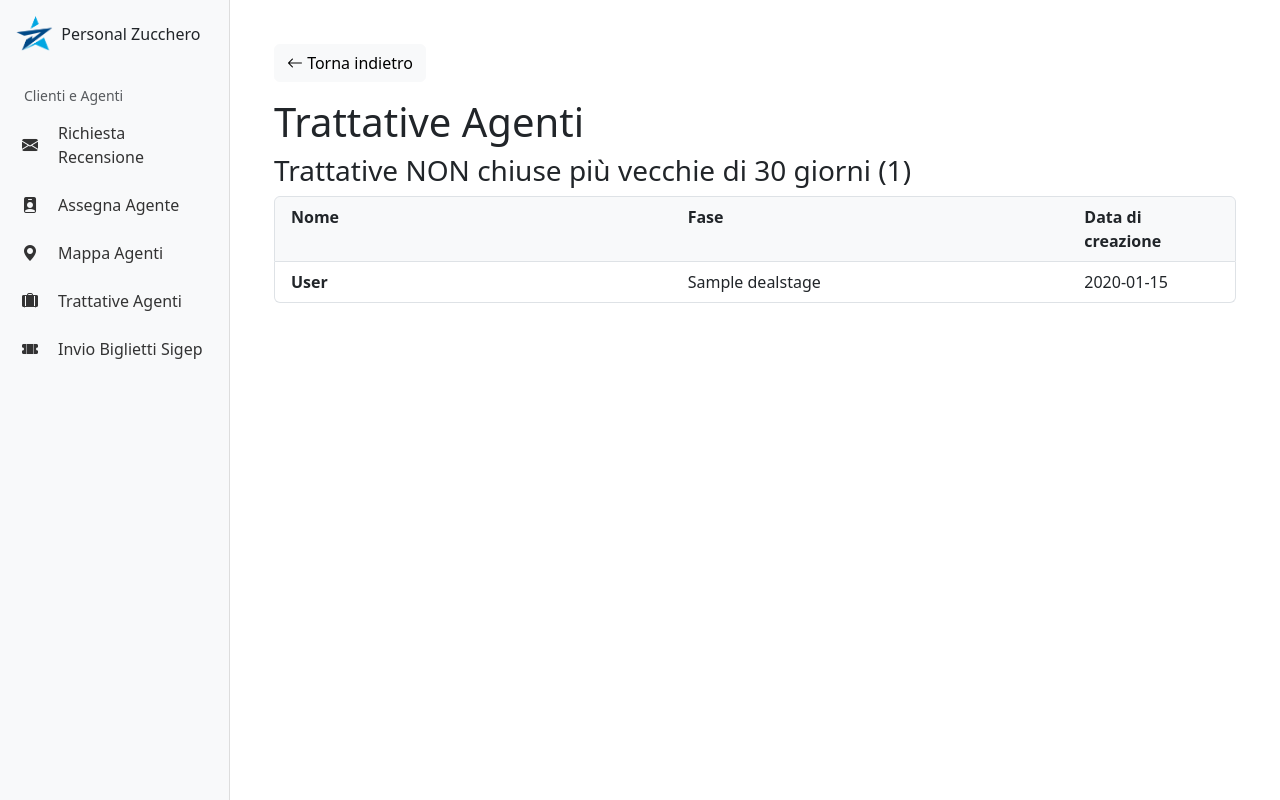
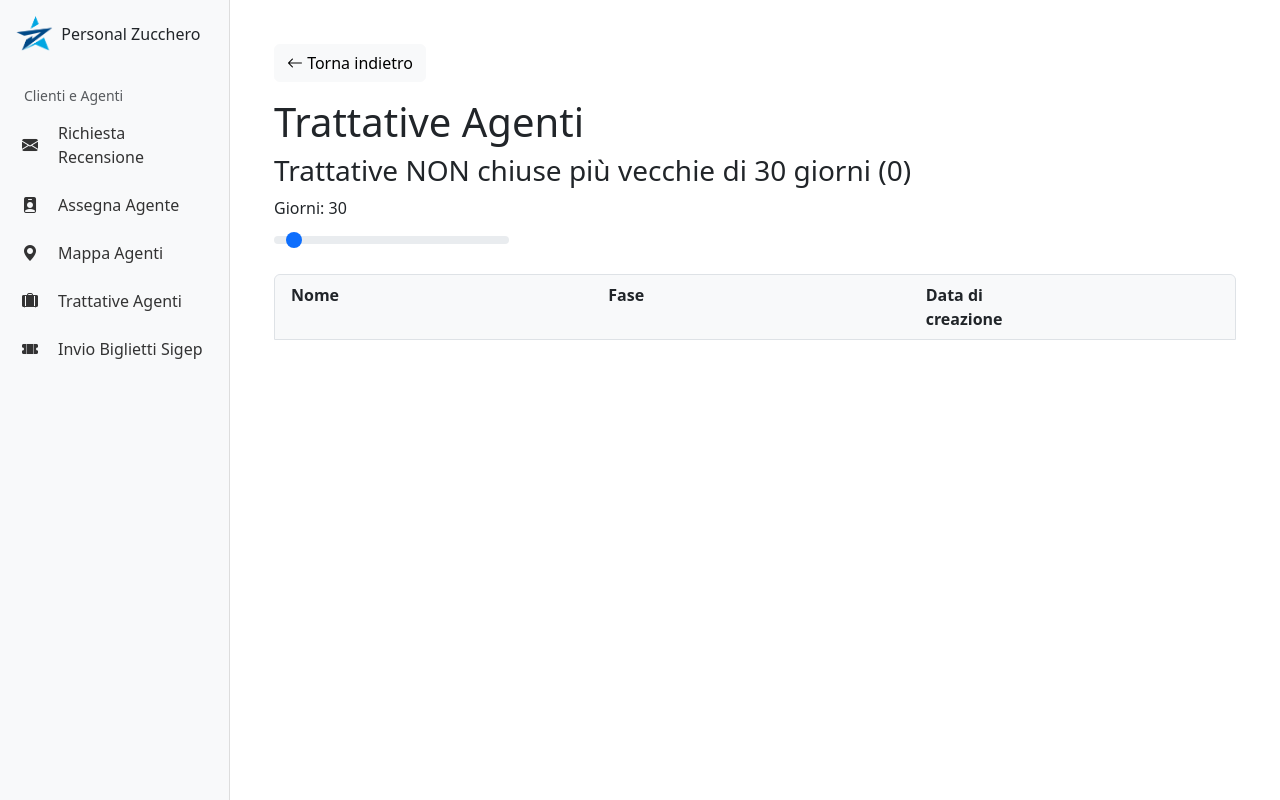
Before and after one commit to Nicolas-Personal-Zucchero/PZ-Web-Dashboard, a Flask app: template app/templates/trattative_agenti.html in a window 1280 px wide. Run offline with Flask 3, Linux system fonts and the light colour scheme; the template is opened without the code that fills it: most values are stand-ins (such as "Sample title", 1, 10 or a date in 2020); parts of the project's set-up code (start-up, migrations or seed data) failed here and were passed over.

Commit message:
added days slider and hubspot link button

```diff
--- a/app/templates/trattative_agenti.html
+++ b/app/templates/trattative_agenti.html
@@ -8,7 +8,8 @@
         <i class="bi bi-arrow-left"></i> Torna indietro
     </a>
     <h1>Trattative Agenti</h1>
-    <h3>Trattative NON chiuse più vecchie di 30 giorni ({{trattative|length}})</h3>
+    <h3>Trattative NON chiuse più vecchie di <span id="daysTitle">30</span> giorni (<span
+            id="visibleCount">{{trattative|length}}</span>)</h3>
 
     {% with messages = get_flashed_messages(with_categories=true) %}
     {% for category, message in messages %}
@@ -17,19 +18,13 @@
     {% endwith %}
 
     {% if trattative %}
-    <!-- <div class="mb-3 row g-2">
-        <div class="col-md-2">
-            <input type="text" class="form-control" id="searchInput" placeholder="Cerca trattativa" maxlength="6">
+    <div class="mb-3 row g-2">
+        <div class="col-md-3">
+            <label for="daysSlider" class="form-label">Giorni: <span id="daysDisplay">30</span></label>
+            <input type="range" class="form-range" id="daysSlider" min="10" max="365" step="1" value="30"
+                oninput="filterDeals(this.value)">
         </div>
-        <div class="col-md-3">
-            <select class="form-select" id="tipologiaFilter">
-                <option value="">Tutte le tipologie</option>
-                {% for t in trattative|map(attribute='tipologia_zucchero')|unique %}
-                <option value="{{ t }}">{{ t }}</option>
-                {% endfor %}
-            </select>
-        </div>
-        <div class="col-md-2">
+        <!-- <div class="col-md-2">
             <select class="form-select" id="fornitoreFilter">
                 <option value="">Tutti i fornitori</option>
                 {% for f in trattative|map(attribute='fornitore')|unique %}
@@ -51,29 +46,66 @@
                 <option value="in_caricamento" selected>Solo trattative in caricamento</option>
                 <option value="caricati">Solo trattative caricati</option>
             </select>
-        </div>
-    </div> -->
+        </div> -->
+    </div>
 
     <div style="max-height: 500px; overflow-y: auto;">
         <ul class="list-group styled-table" id="listaTrattative">
             <li class="list-group-item static-header">
                 <div class="row">
-                    <div class="col-md-5">Nome</div>
-                    <div class="col-md-5">Fase</div>
+                    <div class="col-md-4">Nome</div>
+                    <div class="col-md-4">Fase</div>
                     <div class="col-md-2">Data di creazione</div>
+                    <div class="col-md-2"></div>
                 </div>
             </li>
 
             {% for trattativa in trattative %}
-            <li class="list-group-item">
+            <li class="list-group-item deal-row" data-days-open="{{ trattativa.days_open }}">
                 <div class="row">
-                    <div class="col-md-5"><strong>{{ trattativa.dealname }}</strong></div>
-                    <div class="col-md-5">{{ trattativa.dealstage }}</div>
-                    <div class="col-md-2">{{ trattativa.createdate }}</div>
+                    <div class="col-md-4"><strong>{{ trattativa.dealname }}</strong></div>
+                    <div class="col-md-4">{{ trattativa.dealstage }}</div>
+                    <div class="col-md-2">{{ trattativa.createdate_formatted }}</div>
+                    <div class="col-md-2 text-end">
+                        <a href="https://app-eu1.hubspot.com/contacts/25378285/record/0-3/{{ trattativa.id }}/"
+                            target="_blank" class="btn btn-sm"
+                            style="background-color: #FF7A59; border-color: #FF7A59; color: white;"
+                            title="Apri in HubSpot">
+                            <i class="bi bi-box-arrow-up-right"></i> HubSpot
+                        </a>
+                    </div>
                 </div>
             </li>
             {% endfor %}
         </ul>
     </div>
     {% endif %}
-{% endblock %}
+
+    <script>
+        function filterDeals(minDays) {
+            document.getElementById('daysDisplay').innerText = minDays;
+            document.getElementById('daysTitle').innerText = minDays;
+
+            const rows = document.getElementsByClassName('deal-row');
+            let visibleCount = 0;
+
+            for (let i = 0; i < rows.length; i++) {
+                const row = rows[i];
+                const daysOpen = parseInt(row.getAttribute('data-days-open'));
+
+                if (daysOpen >= minDays) {
+                    row.style.display = '';
+                    visibleCount++;
+                } else {
+                    row.style.display = 'none';
+                }
+            }
+            document.getElementById('visibleCount').innerText = visibleCount;
+        }
+
+        // Initialize filter on load
+        document.addEventListener('DOMContentLoaded', function () {
+            filterDeals(document.getElementById('daysSlider').value);
+        });
+    </script>
+    {% endblock %}
```
Also changed, not shown: app/routes/trattative_agenti.py (+15 -11 lines).
